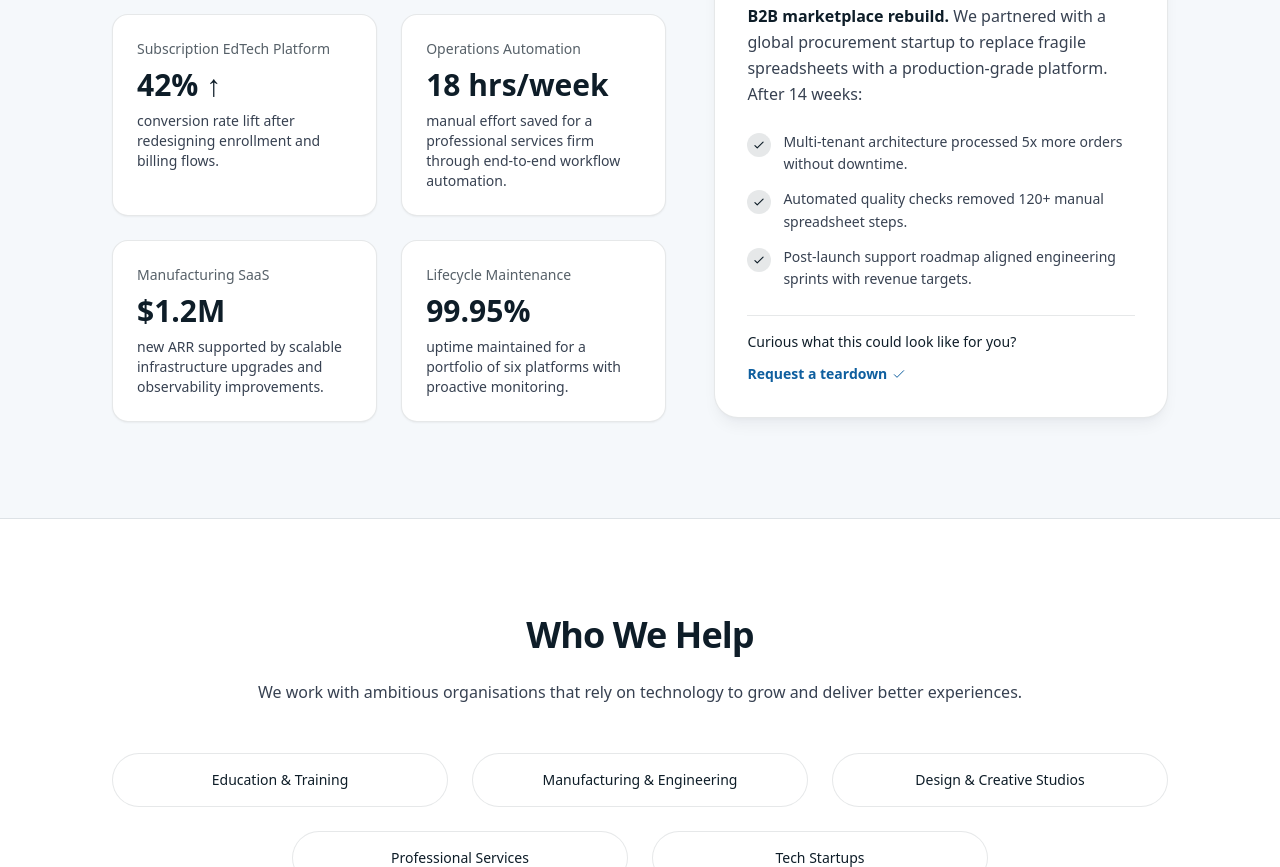
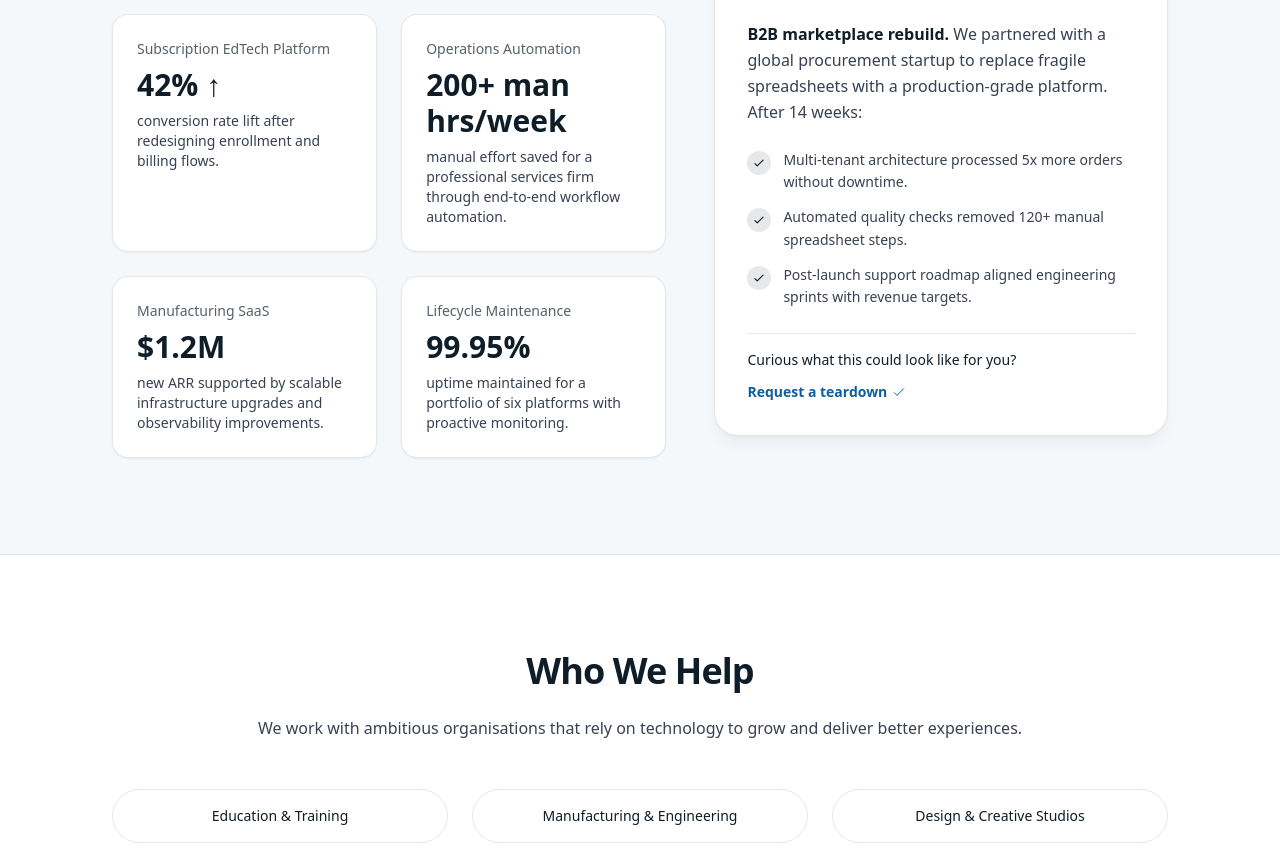
Before and after one commit to print3git/TheHalesiaGroup, a website: page index.html in a window 1280 px wide. Shown: the part 1786-2653 px from the top of the page. Drawn offline with nearby package versions, Linux system fonts and the light colour scheme.

Commit message:
Update index.html

```diff
--- a/index.html
+++ b/index.html
@@ -157,7 +157,7 @@
               </div>
               <div class="p-6 transition border rounded-2xl border-[#0e1d28]/10 bg-white shadow-sm">
                 <dt class="text-sm font-medium text-[#0e1d28]/70">Operations Automation</dt>
-                <dd class="mt-2 text-3xl font-semibold text-[#0e1d28]">18 hrs/week</dd>
+                <dd class="mt-2 text-3xl font-semibold text-[#0e1d28]">200+ man hrs/week</dd>
                 <p class="mt-2 text-sm text-gray-700">manual effort saved for a professional services firm through end-to-end workflow automation.</p>
               </div>
               <div class="p-6 transition border rounded-2xl border-[#0e1d28]/10 bg-white shadow-sm">
```
